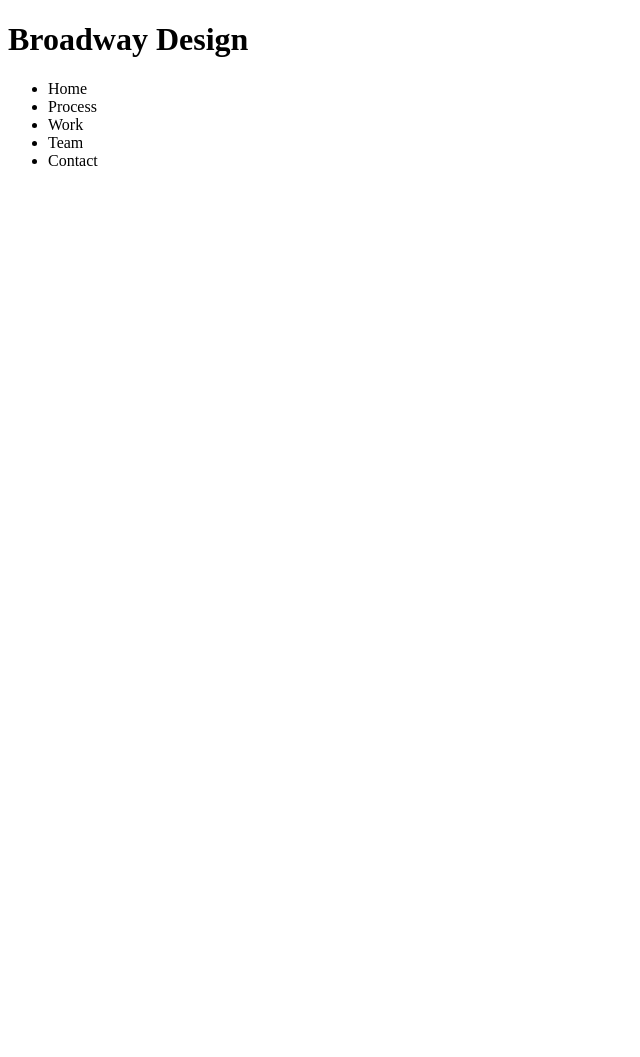
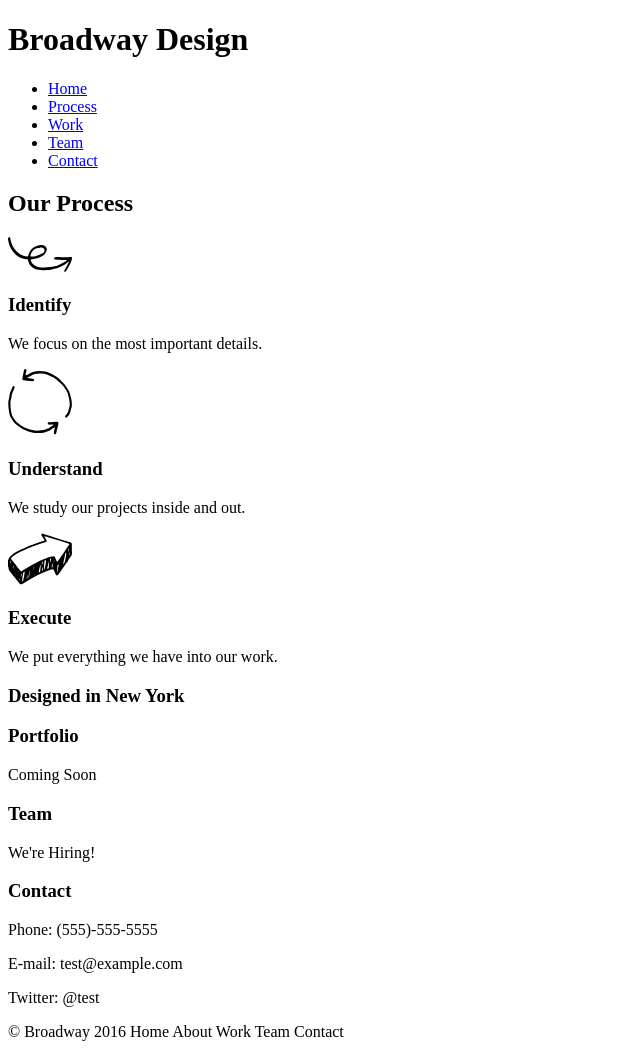
Before and after one commit to TheJamsterCodes/broadway, a plain HTML site: page index.html in a window 1280 px wide. Shown: the whole page, without its empty margins (0-640 px from the left). Before the commit the page ends 800 px from the top, so only its background shows below. Drawn offline with Linux system fonts and the light colour scheme.

Commit message:
Add HTML elements

```diff
--- a/index.html
+++ b/index.html
@@ -9,17 +9,51 @@
   <body>
 
 <!-- Banner -->
-    <div>
-	  <h1>Broadway Design</h1>
+    <div class="banner">
+	  <h1 id="home">Broadway Design</h1>
       <nav>
 		<ul>
-		  <li>Home</li>
-		  <li>Process</li>
-		  <li>Work</li>
-		  <li>Team</li>
-		  <li>Contact</li>
+		  <li><a href="#home">Home</a></li>
+		  <li><a href="#process">Process</a></li>
+		  <li><a href="#work">Work</a></li>
+		  <li><a href="#team">Team</a></li>
+		  <li><a href="#contact">Contact</a></li>
 		</ul>
 	  </nav>
 	</div>
+
+<!-- Our Process -->
+	<div>
+	  <h2 id="process">Our Process</h2>
+	  <p><img src="Resources/Images/identify.svg" alt="Loopy Arrow" /></p>
+	  <h3>Identify</h3>
+	    <p>We focus on the most important details.</p>
+	  <p><img src="Resources/Images/understand.svg" alt="Circle Loopy Arrows" /></p>
+	  <h3>Understand</h3>
+	    <p>We study our projects inside and out.</p>
+	  <p><img src="Resources/Images/execute.svg" alt="Execute Arrow" /></p>
+	  <h3>Execute</h3>
+	    <p>We put everything we have into our work.</p>
+	</div>
+
+<!-- Designed in New York -->
+	<div>
+	  <h3>Designed in New York</h3>
+	    <h3 id="work">Portfolio</h3>
+		  <p>Coming Soon</p>
+		<h3 id="team">Team</h3>
+		  <p>We're Hiring!</p>
+		<h3 id="contact">Contact</h3>
+		  <p>Phone: (555)-555-5555</p>
+		  <p>E-mail: test@example.com</p>
+		  <p>Twitter: @test</p>
+	  </div>
+
+<!-- Footer Nav -->
+	<div class="footer">
+      <p>&copy; Broadway 2016 <span class="footer-nav">Home About Work Team Contact</span></p>
+	</div>
+
   </body>
+
 </html>
```
